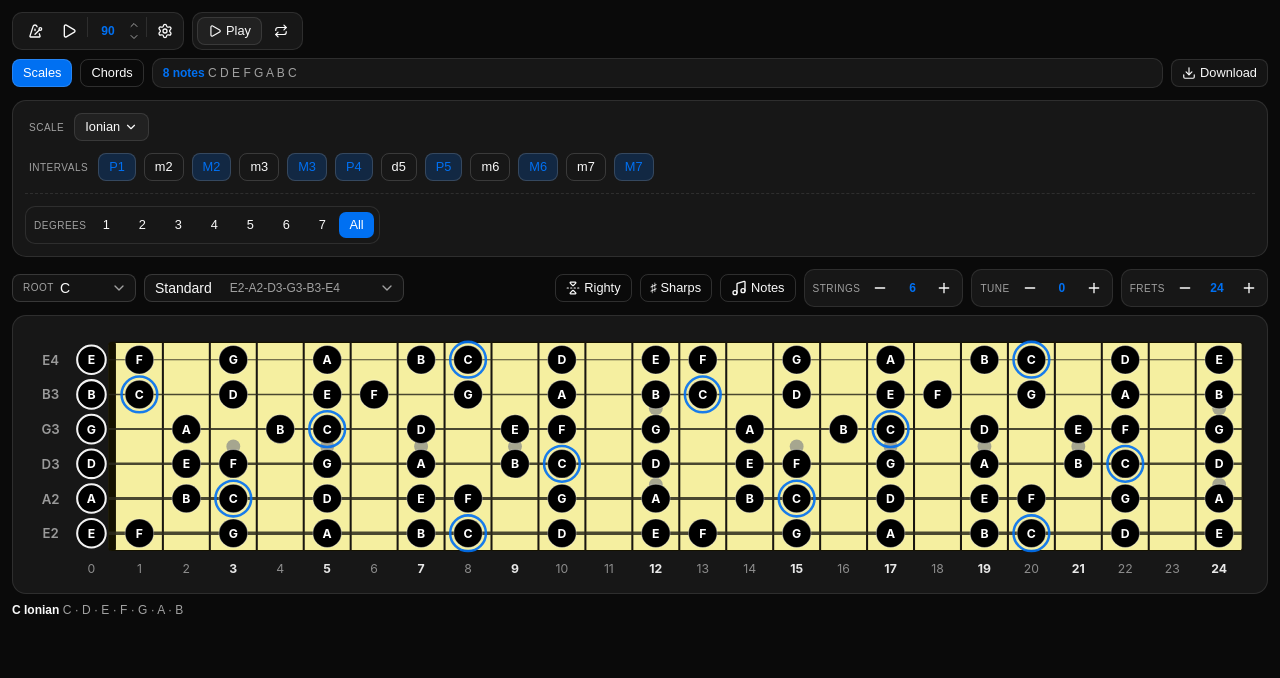
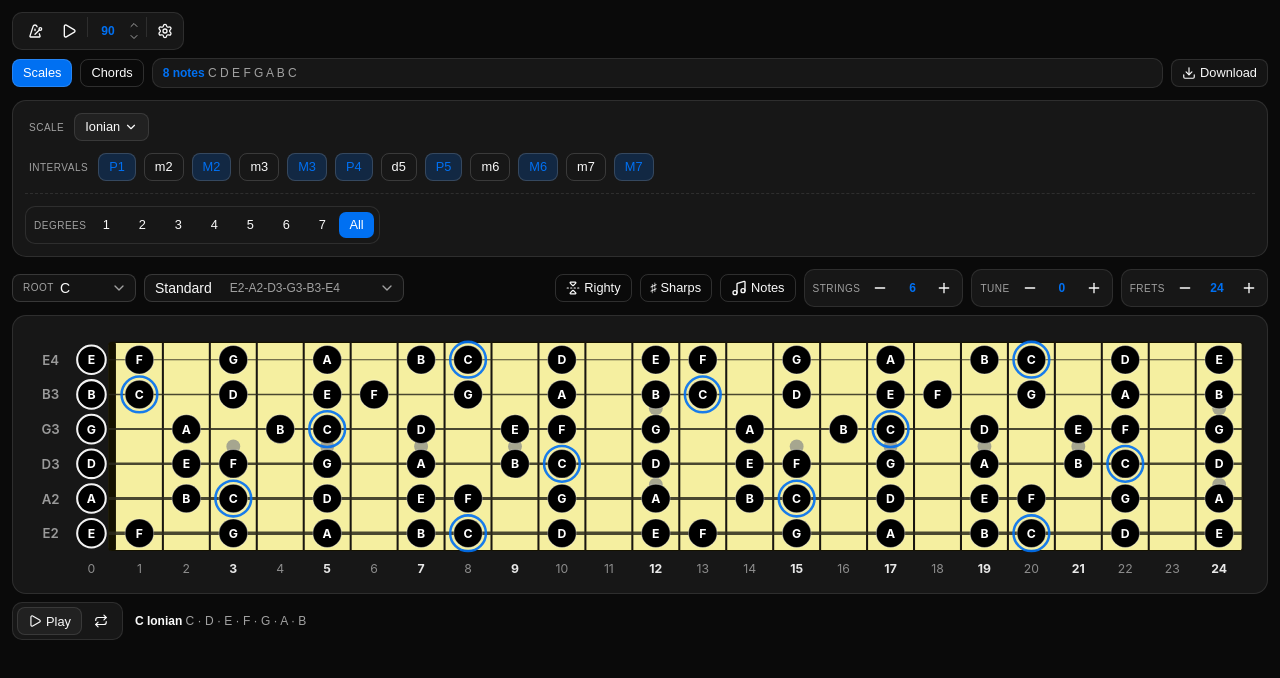
Before and after one commit to vedsarkar/fretboard-visualizer, a React (Vite) app: page / in a window 1280 px wide. Shown: the top 678 px of the page. Built offline with nearby package versions, Linux system fonts and the light colour scheme.

Commit message:
Move Playback controls to bottom left of summary
Co-authored-by: Cursor <cursoragent@cursor.com>

```diff
--- a/src/App.jsx
+++ b/src/App.jsx
@@ -22,7 +22,7 @@ import {
 } from '@/lib/state.js';
 import { useSequencer } from '@/hooks/useSequencer.js';
 import { Fretboard } from './components/Fretboard.jsx';
-import { Transport } from './components/Transport.jsx';
+import { Transport, Playback } from './components/Transport.jsx';
 import { SelectionPanel } from './components/SelectionPanel.jsx';
 import { BoardControls } from './components/BoardControls.jsx';
 import { Hint, PICKED_SOLID } from './components/Ui.jsx';
@@ -233,6 +233,8 @@ export default function App() {
             />
           </div>
 
+          <div className="flex flex-wrap items-center gap-3">
+            <Playback isPlaying={isPlaying} onToggle={toggle} state={state} dispatch={dispatch} />
             <p className="text-xs text-muted-foreground" data-testid="summary">
               <span className="font-semibold text-foreground">
                 {names[state.rootPc]} {name}
@@ -240,6 +242,7 @@ export default function App() {
               {'  '}
               {intervals.map((semi) => names[(state.rootPc + semi) % 12]).join(' \u00b7 ')}
             </p>
+          </div>
         </section>
       </div>
     </TooltipProvider>
```
Also changed, not shown: src/components/Transport.jsx (+8 -6 lines). Lines whose indentation alone changed are shown as unchanged.
